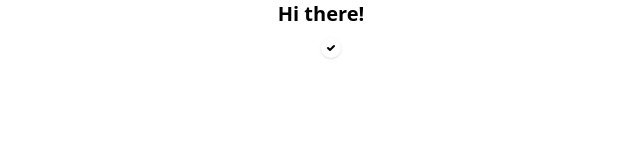
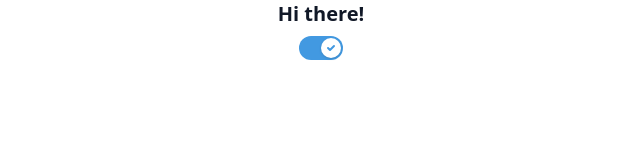
Before and after one commit to govapps/mtw-nuxt-components, a Nuxt app: page / in a window 1280 px wide. Shown: the top 160 px of the page, without its empty margins (319-959 px from the left). Built offline with nearby package versions, Linux system fonts and the light colour scheme.

Commit message:
Revert "feat: adicionado nova config do tailwind"
This reverts commit f32979e2579cdb0defe4ea4a60714c0df4baef19.

```diff
--- a/tailwind.config.ts
+++ b/tailwind.config.ts
@@ -1,7 +1,5 @@
-import defaultTheme from "tailwindcss/defaultTheme";
-
 /** @type {import('tailwindcss').Config} */
-export default {
+module.exports = {
   content: [
     "./components/**/*.{js,vue,ts}",
     "./layouts/**/*.vue",
@@ -10,316 +8,24 @@ export default {
     "./nuxt.config.{js,ts}",
     "./app.vue"
   ],
-  darkMode: "class",
+  // important: true,
   theme: {
-    fontFamily: { satoshi: ["Satoshi", "sans-serif"] },
-    screens: {
-      "2xsm": "375px",
-      xsm: "425px",
-      "3xl": "2000px",
-      ...defaultTheme.screens
-    },
     extend: {
       colors: {
-        current: "currentColor",
-        transparent: "transparent",
-        white: "#FFFFFF",
-        black: "#1C2434",
-        red: "#FB5454",
-        "black-2": "#010101",
-        body: "#64748B",
-        bodydark: "#AEB7C0",
-        bodydark1: "#DEE4EE",
-        bodydark2: "#8A99AF",
-        primary: "#3C50E0",
-        secondary: "#80CAEE",
-        stroke: "#E2E8F0",
-        gray: "#EFF4FB",
-        graydark: "#333A48",
-        "gray-2": "#F7F9FC",
-        "gray-3": "#FAFAFA",
-        whiten: "#F1F5F9",
-        whiter: "#F5F7FD",
-        boxdark: "#24303F",
-        "boxdark-2": "#1A222C",
-        strokedark: "#2E3A47",
-        "form-strokedark": "#3d4d60",
-        "form-input": "#1d2a39",
-        "meta-1": "#DC3545",
-        "meta-2": "#EFF2F7",
-        "meta-3": "#10B981",
-        "meta-4": "#313D4A",
-        "meta-5": "#259AE6",
-        "meta-6": "#FFBA00",
-        "meta-7": "#FF6766",
-        "meta-8": "#F0950C",
-        "meta-9": "#E5E7EB",
-        "meta-10": "#0FADCF",
-        success: "#219653",
-        danger: "#D34053",
-        warning: "#FFA70B"
-      },
-      fontSize: {
-        "title-xxl": ["44px", "55px"],
-        "title-xxl2": ["42px", "58px"],
-        "title-xl": ["36px", "45px"],
-        "title-xl2": ["33px", "45px"],
-        "title-lg": ["28px", "35px"],
-        "title-md": ["24px", "30px"],
-        "title-md2": ["26px", "30px"],
-        "title-sm": ["20px", "26px"],
-        "title-sm2": ["22px", "28px"],
-        "title-xsm": ["18px", "24px"]
-      },
-      spacing: {
-        4.5: "1.125rem",
-        5.5: "1.375rem",
-        6.5: "1.625rem",
-        7.5: "1.875rem",
-        8.5: "2.125rem",
-        9.5: "2.375rem",
-        10.5: "2.625rem",
-        11: "2.75rem",
-        11.5: "2.875rem",
-        12.5: "3.125rem",
-        13: "3.25rem",
-        13.5: "3.375rem",
-        14: "3.5rem",
-        14.5: "3.625rem",
-        15: "3.75rem",
-        15.5: "3.875rem",
-        16: "4rem",
-        16.5: "4.125rem",
-        17: "4.25rem",
-        17.5: "4.375rem",
-        18: "4.5rem",
-        18.5: "4.625rem",
-        19: "4.75rem",
-        19.5: "4.875rem",
-        21: "5.25rem",
-        21.5: "5.375rem",
-        22: "5.5rem",
-        22.5: "5.625rem",
-        24.5: "6.125rem",
-        25: "6.25rem",
-        25.5: "6.375rem",
-        26: "6.5rem",
-        27: "6.75rem",
-        27.5: "6.875rem",
-        29: "7.25rem",
-        29.5: "7.375rem",
-        30: "7.5rem",
-        31: "7.75rem",
-        32.5: "8.125rem",
-        33: "8.25rem",
-        34: "8.5rem",
-        34.5: "8.625rem",
-        35: "8.75rem",
-        36.5: "9.125rem",
-        37.5: "9.375rem",
-        39: "9.75rem",
-        39.5: "9.875rem",
-        40: "10rem",
-        42.5: "10.625rem",
-        44: "11rem",
-        45: "11.25rem",
-        46: "11.5rem",
-        47.5: "11.875rem",
-        49: "12.25rem",
-        50: "12.5rem",
-        52: "13rem",
-        52.5: "13.125rem",
-        54: "13.5rem",
-        54.5: "13.625rem",
-        55: "13.75rem",
-        55.5: "13.875rem",
-        59: "14.75rem",
-        60: "15rem",
-        62.5: "15.625rem",
-        65: "16.25rem",
-        67: "16.75rem",
-        67.5: "16.875rem",
-        70: "17.5rem",
-        72.5: "18.125rem",
-        73: "18.25rem",
-        75: "18.75rem",
-        90: "22.5rem",
-        94: "23.5rem",
-        95: "23.75rem",
-        100: "25rem",
-        115: "28.75rem",
-        125: "31.25rem",
-        132.5: "33.125rem",
-        150: "37.5rem",
-        171.5: "42.875rem",
-        180: "45rem",
-        187.5: "46.875rem",
-        203: "50.75rem",
-        230: "57.5rem",
-        242.5: "60.625rem"
-      },
-      maxWidth: {
-        2.5: "0.625rem",
-        3: "0.75rem",
-        4: "1rem",
-        7: "1.75rem",
-        9: "2.25rem",
-        10: "2.5rem",
-        10.5: "2.625rem",
-        11: "2.75rem",
-        13: "3.25rem",
-        14: "3.5rem",
-        15: "3.75rem",
-        16: "4rem",
-        22.5: "5.625rem",
-        25: "6.25rem",
-        30: "7.5rem",
-        34: "8.5rem",
-        35: "8.75rem",
-        40: "10rem",
-        42.5: "10.625rem",
-        44: "11rem",
-        45: "11.25rem",
-        60: "15rem",
-        70: "17.5rem",
-        90: "22.5rem",
-        94: "23.5rem",
-        125: "31.25rem",
-        132.5: "33.125rem",
-        142.5: "35.625rem",
-        150: "37.5rem",
-        180: "45rem",
-        203: "50.75rem",
-        230: "57.5rem",
-        242.5: "60.625rem",
-        270: "67.5rem",
-        280: "70rem",
-        292.5: "73.125rem"
-      },
-      maxHeight: {
-        35: "8.75rem",
-        70: "17.5rem",
-        90: "22.5rem",
-        550: "34.375rem",
-        300: "18.75rem"
-      },
-      minWidth: {
-        22.5: "5.625rem",
-        42.5: "10.625rem",
-        47.5: "11.875rem",
-        75: "18.75rem"
-      },
-      zIndex: {
-        999999: "999999",
-        99999: "99999",
-        9999: "9999",
-        999: "999",
-        99: "99",
-        9: "9",
-        1: "1"
-      },
-      opacity: { 65: ".65" },
-      aspectRatio: {
-        "4/3": "4 / 3",
-        "21/9": "21 / 9"
-      },
-      backgroundImage: { video: "url('../images/video/video.png')" },
-      content: { "icon-copy": "url(\"../images/icon/icon-copy-alt.svg\")" },
-      transitionProperty: { width: "width", stroke: "stroke" },
-      borderWidth: {
-        6: "6px",
-        10: "10px",
-        12: "12px"
-      },
-      boxShadow: {
-        default: "0px 8px 13px -3px rgba(0, 0, 0, 0.07)",
-        card: "0px 1px 3px rgba(0, 0, 0, 0.12)",
-        "card-2": "0px 1px 2px rgba(0, 0, 0, 0.05)",
-        switcher:
-          "0px 2px 4px rgba(0, 0, 0, 0.2), inset 0px 2px 2px #FFFFFF, inset 0px -1px 1px rgba(0, 0, 0, 0.1)",
-        "switch-1": "0px 0px 5px rgba(0, 0, 0, 0.15)",
-        1: "0px 1px 3px rgba(0, 0, 0, 0.08)",
-        2: "0px 1px 4px rgba(0, 0, 0, 0.12)",
-        3: "0px 1px 5px rgba(0, 0, 0, 0.14)",
-        4: "0px 4px 10px rgba(0, 0, 0, 0.12)",
-        5: "0px 1px 1px rgba(0, 0, 0, 0.15)",
-        6: "0px 3px 15px rgba(0, 0, 0, 0.1)",
-        7: "-5px 0 0 #313D4A, 5px 0 0 #313D4A",
-        8: "1px 0 0 #313D4A, -1px 0 0 #313D4A, 0 1px 0 #313D4A, 0 -1px 0 #313D4A, 0 3px 13px rgb(0 0 0 / 8%)",
-        9: "0px 2px 3px rgba(183, 183, 183, 0.5)",
-        10: "0px 1px 2px 0px rgba(0, 0, 0, 0.10)",
-        11: "0px 1px 3px 0px rgba(166, 175, 195, 0.40)",
-        12: "0px 0.5px 3px 0px rgba(0, 0, 0, 0.18)",
-        13: "0px 1px 3px 0px rgba(0, 0, 0, 0.08)",
-        14: "0px 2px 3px 0px rgba(0, 0, 0, 0.10)"
-      },
-      dropShadow: {
-        1: "0px 1px 0px #E2E8F0",
-        2: "0px 1px 4px rgba(0, 0, 0, 0.12)",
-        3: "0px 0px 4px rgba(0, 0, 0, 0.15)",
-        4: "0px 0px 2px rgba(0, 0, 0, 0.2)",
-        5: "0px 1px 5px rgba(0, 0, 0, 0.2)"
-      },
-      keyframes: {
-        linspin: { "100%": { transform: "rotate(360deg)" } },
-        easespin: {
-          "12.5%": { transform: "rotate(135deg)" },
-          "25%": { transform: "rotate(270deg)" },
-          "37.5%": { transform: "rotate(405deg)" },
-          "50%": { transform: "rotate(540deg)" },
-          "62.5%": { transform: "rotate(675deg)" },
-          "75%": { transform: "rotate(810deg)" },
-          "87.5%": { transform: "rotate(945deg)" },
-          "100%": { transform: "rotate(1080deg)" }
-        },
-        "left-spin": {
-          "0%": { transform: "rotate(130deg)" },
-          "50%": { transform: "rotate(-5deg)" },
-          "100%": { transform: "rotate(130deg)" }
-        },
-        "right-spin": {
-          "0%": { transform: "rotate(-130deg)" },
-          "50%": { transform: "rotate(5deg)" },
-          "100%": { transform: "rotate(-130deg)" }
-        },
-        rotating: {
-          "0%, 100%": { transform: "rotate(360deg)" },
-          "50%": { transform: "rotate(0deg)" }
-        },
-        topbottom: {
-          "0%, 100%": { transform: "translate3d(0, -100%, 0)" },
-          "50%": { transform: "translate3d(0, 0, 0)" }
-        },
-        bottomtop: {
-          "0%, 100%": { transform: "translate3d(0, 0, 0)" },
-          "50%": { transform: "translate3d(0, -100%, 0)" }
-        },
-        line: {
-          "0%, 100%": { transform: "translateY(0)" },
-          "50%": { transform: "translateY(100%)" }
-        },
-        "line-revert": {
-          "0%, 100%": { transform: "translateY(100%)" },
-          "50%": { transform: "translateY(0)" }
-        }
-      },
-      animation: {
-        linspin: "linspin 1568.2353ms linear infinite",
-        easespin: "easespin 5332ms cubic-bezier(0.4, 0, 0.2, 1) infinite both",
-        "left-spin": "left-spin 1333ms cubic-bezier(0.4, 0, 0.2, 1) infinite both",
-        "right-spin": "right-spin 1333ms cubic-bezier(0.4, 0, 0.2, 1) infinite both",
-        "ping-once": "ping 5s cubic-bezier(0, 0, 0.2, 1)",
-        rotating: "rotating 30s linear infinite",
-        topbottom: "topbottom 60s infinite alternate linear",
-        bottomtop: "bottomtop 60s infinite alternate linear",
-        "spin-1.5": "spin 1.5s linear infinite",
-        "spin-2": "spin 2s linear infinite",
-        "spin-3": "spin 3s linear infinite",
-        line1: "line 10s infinite linear",
-        line2: "line-revert 8s infinite linear",
-        line3: "line 7s infinite linear"
+        "primary-200": "#d4e2ee",
+        "primary-400": "#51a0e2",
+        "primary-500": "#4299e1",
+        "primary-600": "#51a0e2",
+        "primary-700": "#258be0",
+        "primary-800": "#1080de",
+
+        "secondary-500": "#1f2937"
       }
     }
   },
-  plugins: []
+  plugins: [
+    require("@tailwindcss/typography"),
+    require("@tailwindcss/forms"),
+    require("@tailwindcss/aspect-ratio"),
+  ],
 };
```
